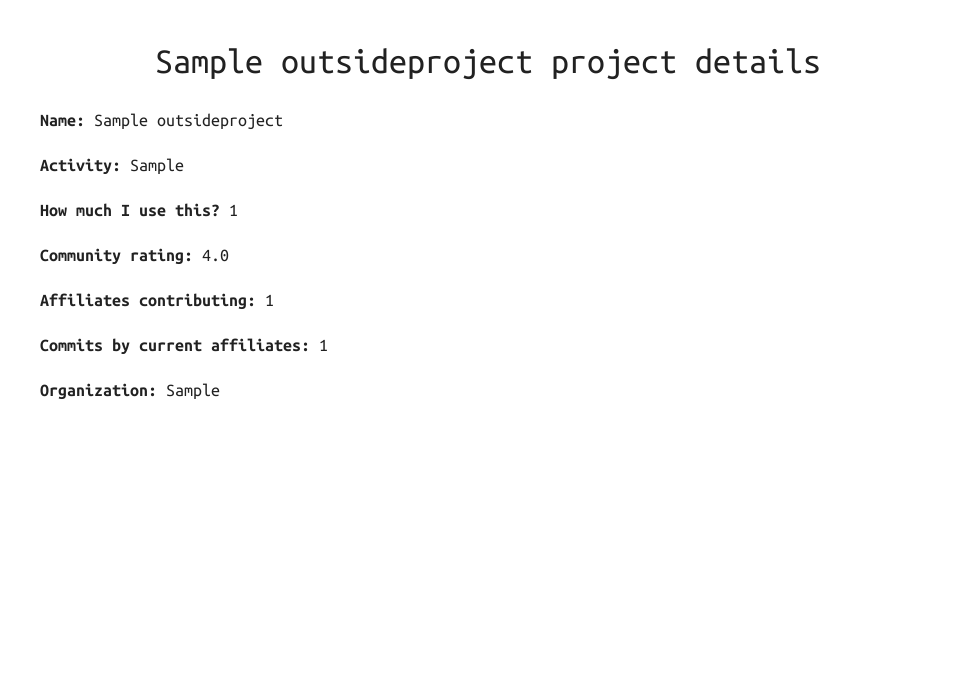
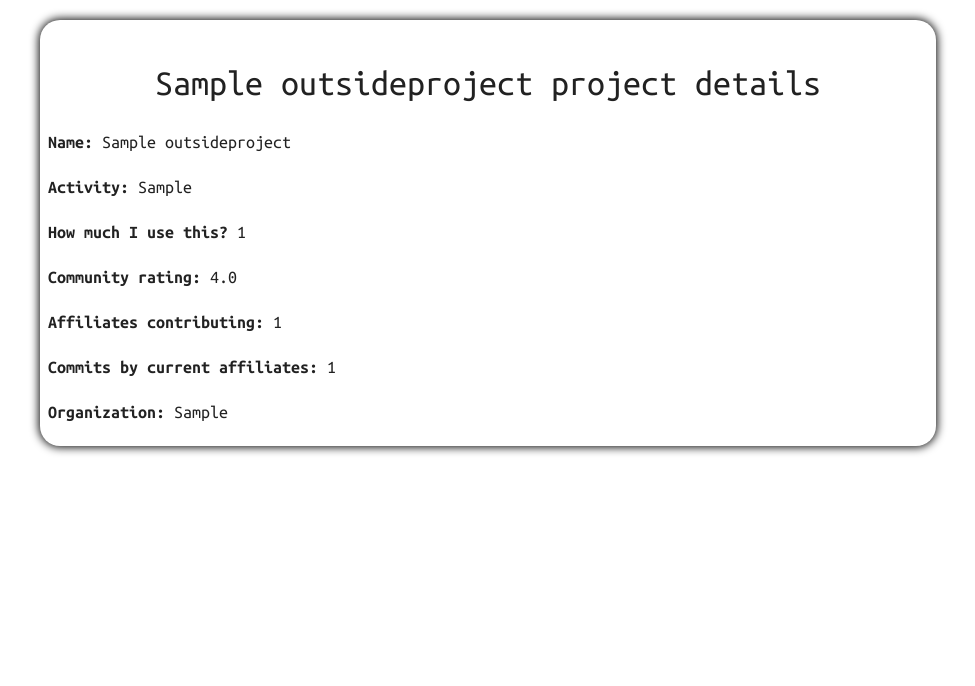
Before and after one commit to sks444/openhub-django, a Django app: template openhub_django/templates/openhub_django/outsideproject_detail.html in a window 1280 px wide. Shown: the top 686 px of the page, without its empty margins (152-1127 px from the left). After the commit the page ends 454 px from the top, so only its background shows below. Run offline with Django 3.2, Linux system fonts and the light colour scheme; the template is opened without the code that fills it: values that come from a table or form of the project are taken from there, others are empty; tables that the repository leaves empty hold one stand-in row (values such as "Sample post").

Commit message:
Add card display to the details webapge

```diff
--- a/openhub_django/static/css/openhub_django.css
+++ b/openhub_django/static/css/openhub_django.css
@@ -2,9 +2,16 @@ html, body {
   height: 100%;
   margin: 0;
 }
-
 .about-page {
   padding-right: 1em;
+}
+
+.collection a.collection-item.apply-flex  {
+  display: flex;
+}
+
+.flex-row-direction {
+  flex-direction: row;
 }
 
 .main-content {
@@ -53,6 +60,15 @@ html, body {
   margin-bottom: 0;
 }
 
+.object-details {
+  box-shadow: 0 0 10px 1px black;
+  padding: 2px 8px;
+  border-radius: 20px;
+  border: 0 darkgray solid;
+  background: transparent;
+  margin-top: 20px;
+}
+
 strong {
   font-weight: bold;
 }
--- a/openhub_django/templates/openhub_django/affiliatedcommitter_detail.html
+++ b/openhub_django/templates/openhub_django/affiliatedcommitter_detail.html
@@ -10,6 +10,7 @@
 {% endblock %}
 
 {% block main-content %}
+  <div class="container main-content object-details">
     <h1>Committer {{ affiliatedcommitter.name }} details</h1>
     <p><strong>Name:</strong> {{ affiliatedcommitter.name }}</p>
     <p><strong>Organization:</strong> {{ affiliatedcommitter.org }}</p>
@@ -19,4 +20,5 @@
     <p><strong>Most commits date:</strong> {{ affiliatedcommitter.most_commits.date }}</p>
     <p><strong>Most recent commits project:</strong> {{ affiliatedcommitter.most_recent_commit.project }}</p>
     <p><strong>Most recent commits data:</strong> {{ affiliatedcommitter.most_recent_commit.date }}</p>
+  </div>
 {% endblock %}
--- a/openhub_django/templates/openhub_django/organization_detail.html
+++ b/openhub_django/templates/openhub_django/organization_detail.html
@@ -10,7 +10,7 @@
 {% endblock %}
 
 {% block main-content %}
-  <div class="container main-content">
+  <div class="container main-content object-details">
     <h1><img src="{{ organization.small_logo_url }}" alt="{{ organization.name }}"> {{ organization.name }} organization summary</h1>
     <p><strong>Organization name:</strong> <a href="{{ organization.html_url }}" target="_blank">{{ organization.name }}</a></p>
     <p><strong>Homepage:</strong> <a href="{{ organization.homepage_url }}">{{ organization.homepage_url }}</a></p>
--- a/openhub_django/templates/openhub_django/organization_list.html
+++ b/openhub_django/templates/openhub_django/organization_list.html
@@ -29,9 +29,10 @@
     {% if organization_list %}
     <div class="collection">
       {% for organization in organization_list %}
-      <a href="{{ organization.get_absolute_url }}" class="collection-item" id="{{ organization.name }}">
+      <a href="{{ organization.get_absolute_url }}"
+         class="collection-item apply-flex flex-row-direction" id="{{ organization.name }}">
         <img src="{{ organization.small_logo_url }}" alt="{{ organization.name }}"/>
-        {{ organization.name }}
+        <span style="padding: 5px;">{{ organization.name }}</span>
       </a>
       {% endfor %}{# for organization in organization_list #}
     </div>
--- a/openhub_django/templates/openhub_django/outsidecommitter_detail.html
+++ b/openhub_django/templates/openhub_django/outsidecommitter_detail.html
@@ -10,7 +10,7 @@
 {% endblock %}
 
 {% block main-content %}
-  <div class="container main-content">
+  <div class="container main-content object-details">
     <h1>Committer {{ outsidecommitter.name }} Details</h1>
     <p><strong>Name:</strong> {{ outsidecommitter.name }}</p>
     <p><strong>Org:</strong> {{ outsidecommitter.org }}</p>
--- a/openhub_django/templates/openhub_django/outsideproject_detail.html
+++ b/openhub_django/templates/openhub_django/outsideproject_detail.html
@@ -10,7 +10,7 @@
 {% endblock %}
 
 {% block main-content %}
-  <div class="container main-content">
+  <div class="container main-content object-details">
     <h1>{{ outsideproject.name }} project details</h1>
     <p><strong>Name:</strong> {{ outsideproject.name }}</p>
     <p><strong>Activity:</strong> {{ outsideproject.activity }}</p>
--- a/openhub_django/templates/openhub_django/portfolioproject_detail.html
+++ b/openhub_django/templates/openhub_django/portfolioproject_detail.html
@@ -10,7 +10,7 @@
 {% endblock %}
 
 {% block main-content %}
-  <div class="container main-content">
+  <div class="container main-content object-details">
     <h1>{{ portfolioproject.name }} project details</h1>
     <p><strong>Name:</strong> {{ portfolioproject.name }}</p>
     <p><strong>Activity:</strong> {{ portfolioproject.activity }}</p>
```
Lines whose indentation alone changed are shown as unchanged.
